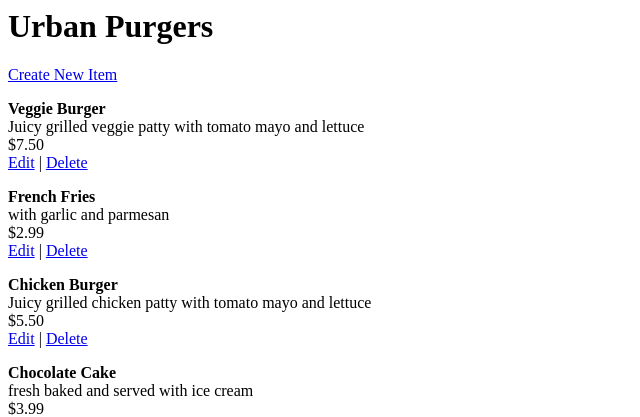
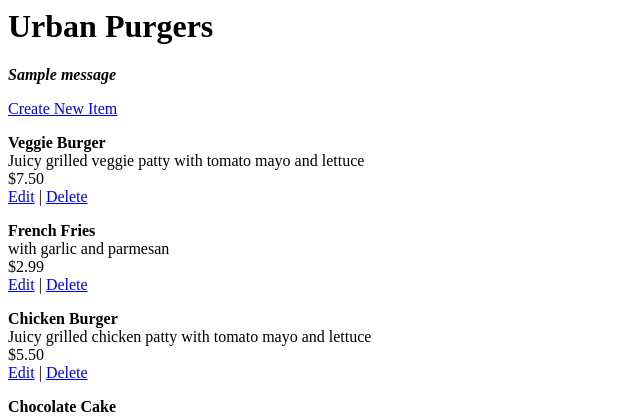
Before and after one commit to rSkogeby/flake-app, a Flask app: page /restaurant/1/ in a window 1280 px wide. Shown: the top 417 px of the page, without its empty margins (0-640 px from the left). Run offline with Flask 2, Linux system fonts and the light colour scheme; data comes from the database, SQL or seed files in the repository; one stand-in notice (Sample message) is shown.

Commit message:
Add flash message

```diff
--- a/templates/menu.html
+++ b/templates/menu.html
@@ -1,6 +1,15 @@
 <html>
 <body>
     <h1>{{restaurant.name}}</h1>
+
+        <p>{% with messages = get_flashed_messages() %}
+        {% if messages%}
+        {% for message in messages %}
+        <em><strong>{{message}}</strong></em>
+        {% endfor %}
+        {% endif %}
+        {% endwith %}</p>
+
         <a href = '{{url_for('newMenuItem', restaurant_id = restaurant.id) }}'>
 Create New Item</a>
     {% for i in items %}
```
